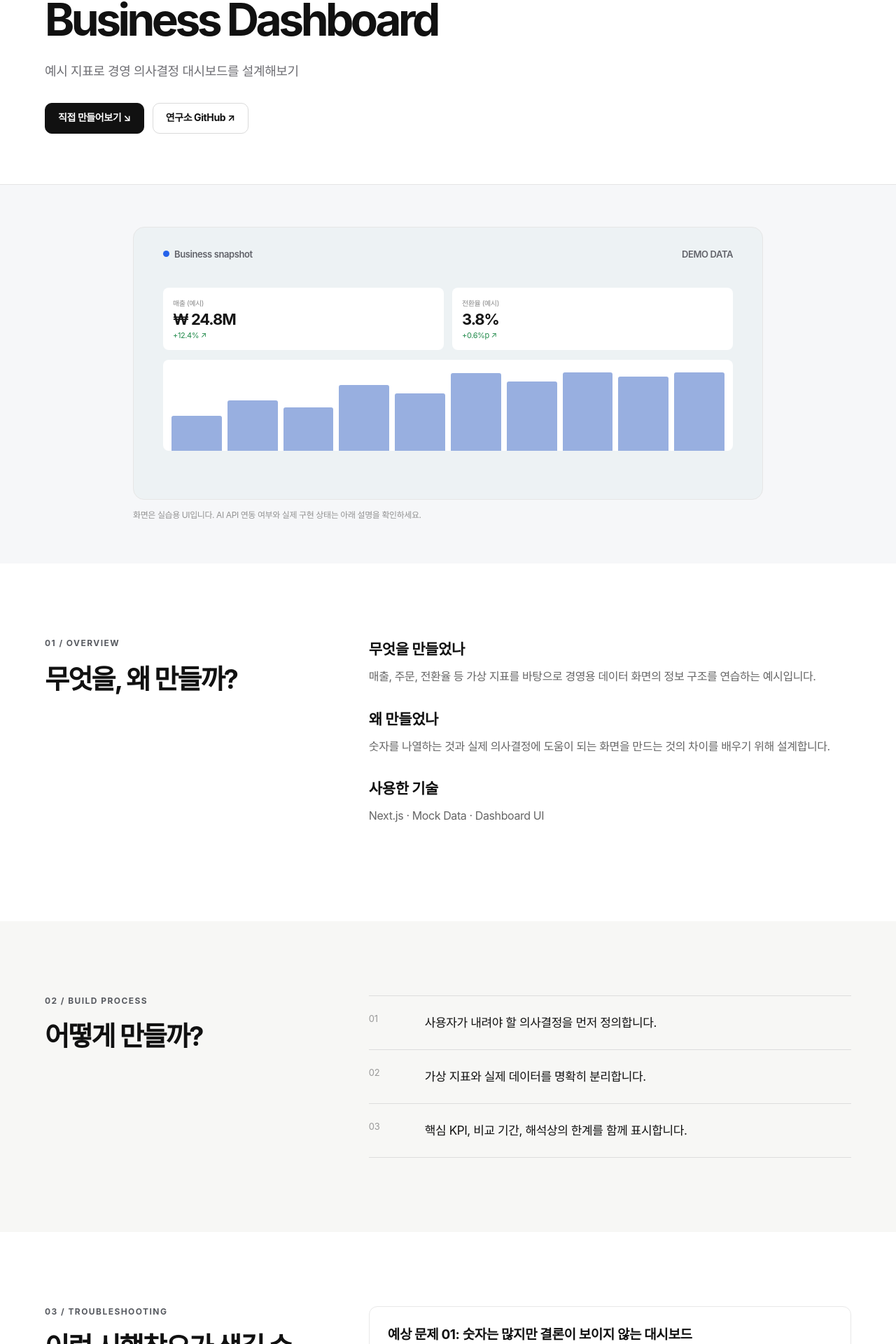
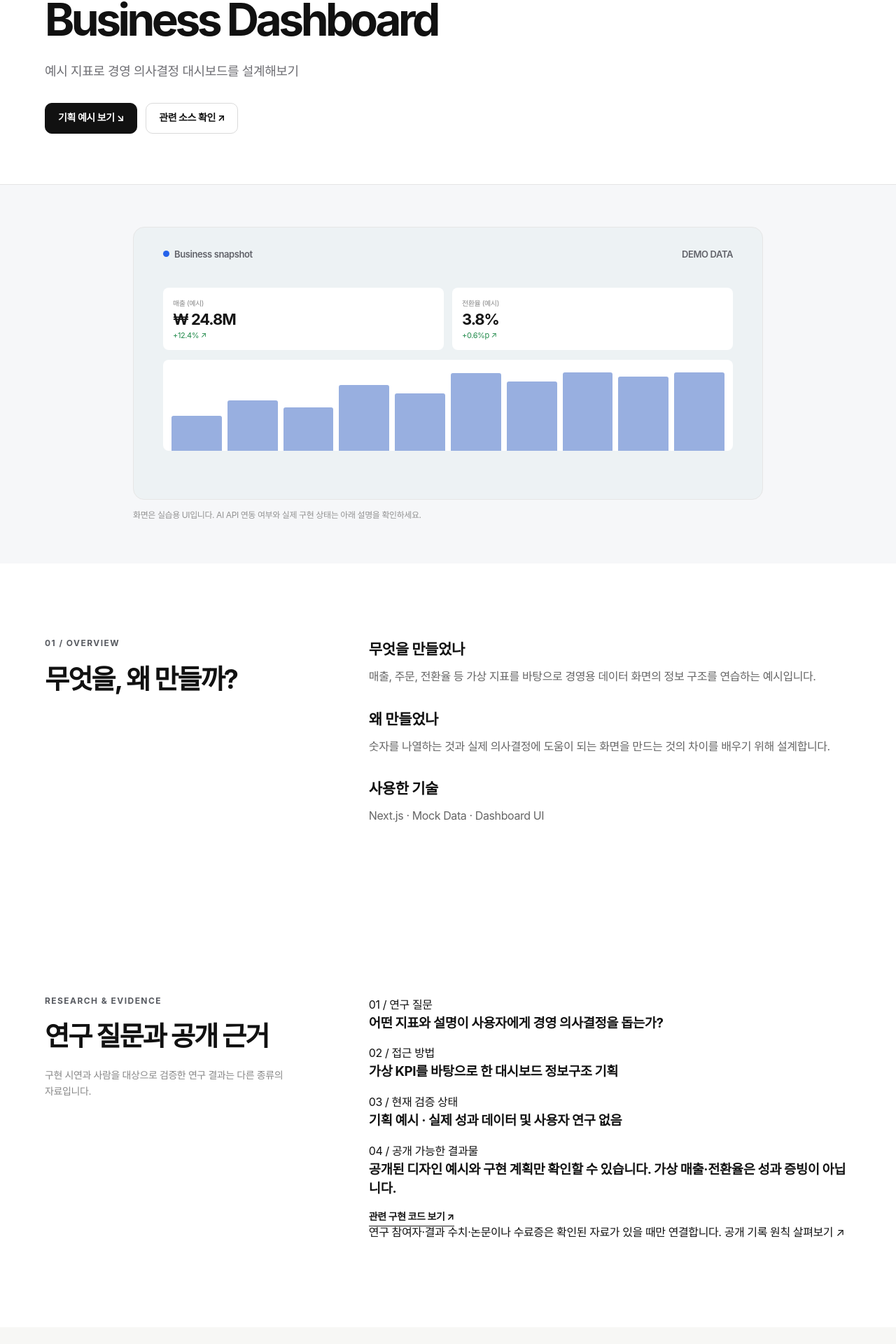
Before and after one commit to Jxny0ung/ddalkak-lab-hai, a Next.js app: page /projects/business-dashboard in a window 1280 px wide. Shown: the part 300-2220 px from the top of the page at 70% size. Built offline with nearby package versions, Linux system fonts and the light colour scheme.

Commit message:
feat(project): surface actual method, evidence and source rather than only marketing labels

```diff
--- a/src/app/projects/[slug]/page.tsx
+++ b/src/app/projects/[slug]/page.tsx
@@ -30,8 +30,8 @@ export default async function ProjectDetail({params}:{params:Promise<{slug:strin
           <div className="sl-detail-meta"><span>{p.category}</span><span>{p.status}</span><span>{p.level} · 약 {p.minutes}분</span></div>
           <h1>{p.title}</h1><p>{p.subtitle}</p>
           <div className="sl-actions">
-            <a href="#try" className="sl-btn sl-btn-dark">직접 만들어보기 ↘</a>
-            <a href="https://github.com/Jxny0ung/ddalkak-lab-hai" className="sl-btn sl-btn-outline" target="_blank" rel="noopener noreferrer">연구소 GitHub ↗</a>
+            <a href="#try" className="sl-btn sl-btn-dark">{p.status === "사용 가능한 데모" ? "실습 열기" : p.status === "연구 실험" ? "프로토타입 보기" : "기획 예시 보기"} ↘</a>
+            <a href={`https://github.com/Jxny0ung/ddalkak-lab-hai/blob/main/${p.sourcePath}`} className="sl-btn sl-btn-outline" target="_blank" rel="noopener noreferrer">관련 소스 확인 ↗</a>
           </div>
         </div></section>
         <section className="sl-section sl-detail-visual"><div className="sl-container">
@@ -42,6 +42,24 @@ export default async function ProjectDetail({params}:{params:Promise<{slug:strin
           <div className="sl-container sl-detail-columns">
             <aside><span className="sl-kicker">01 / OVERVIEW</span><h2>무엇을, 왜 만들까?</h2></aside>
             <div className="sl-detail-copy"><h3>무엇을 만들었나</h3><p>{p.summary}</p><h3>왜 만들었나</h3><p>{p.motivation}</p><h3>사용한 기술</h3><p>{p.technology}</p></div>
+          </div>
+        </section>
+        <section className="sl-section sl-research-evidence" id="research-record">
+          <div className="sl-container sl-detail-columns">
+            <aside>
+              <span className="sl-kicker">RESEARCH & EVIDENCE</span>
+              <h2>연구 질문과 공개 근거</h2>
+              <p>구현 시연과 사람을 대상으로 검증한 연구 결과는 다른 종류의 자료입니다.</p>
+            </aside>
+            <div className="sl-evidence-grid">
+              <article><span>01 / 연구 질문</span><h3>{p.researchQuestion}</h3></article>
+              <article><span>02 / 접근 방법</span><h3>{p.researchMethod}</h3></article>
+              <article><span>03 / 현재 검증 상태</span><h3>{p.verification}</h3></article>
+              <article><span>04 / 공개 가능한 결과물</span><h3>{p.outputEvidence}</h3>
+                <a className="sl-text-link" href={`https://github.com/Jxny0ung/ddalkak-lab-hai/blob/main/${p.sourcePath}`} target="_blank" rel="noopener noreferrer">관련 구현 코드 보기 ↗</a>
+              </article>
+              <p className="sl-evidence-grid__note">연구 참여자·결과 수치·논문이나 수료증은 확인된 자료가 있을 때만 연결합니다. <Link href="/archive">공개 기록 원칙 살펴보기 ↗</Link></p>
+            </div>
           </div>
         </section>
         <section className="sl-section sl-section-soft">
@@ -58,7 +76,7 @@ export default async function ProjectDetail({params}:{params:Promise<{slug:strin
         </section>
         <section className="sl-section sl-section-soft" id="try">
           <div className="sl-container">
-            <div className="sl-section-head"><div><span className="sl-kicker">04 / TRY IT YOURSELF</span><h2>이제 직접 실행해보세요.</h2><p>데모는 브라우저에서 작동합니다. 민감정보·API 키는 입력하지 마세요.</p></div></div>
+            <div className="sl-section-head"><div><span className="sl-kicker">04 / TRY IT YOURSELF</span><h2>이제 직접 실행해보세요.</h2><p>브라우저 데모, 연구용 프로토타입, 기획 예시를 구분해 안내합니다. 민감정보·API 키는 입력하지 마세요.</p></div></div>
             <LearningDemo visual={p.visual} />
           </div>
         </section>
```
